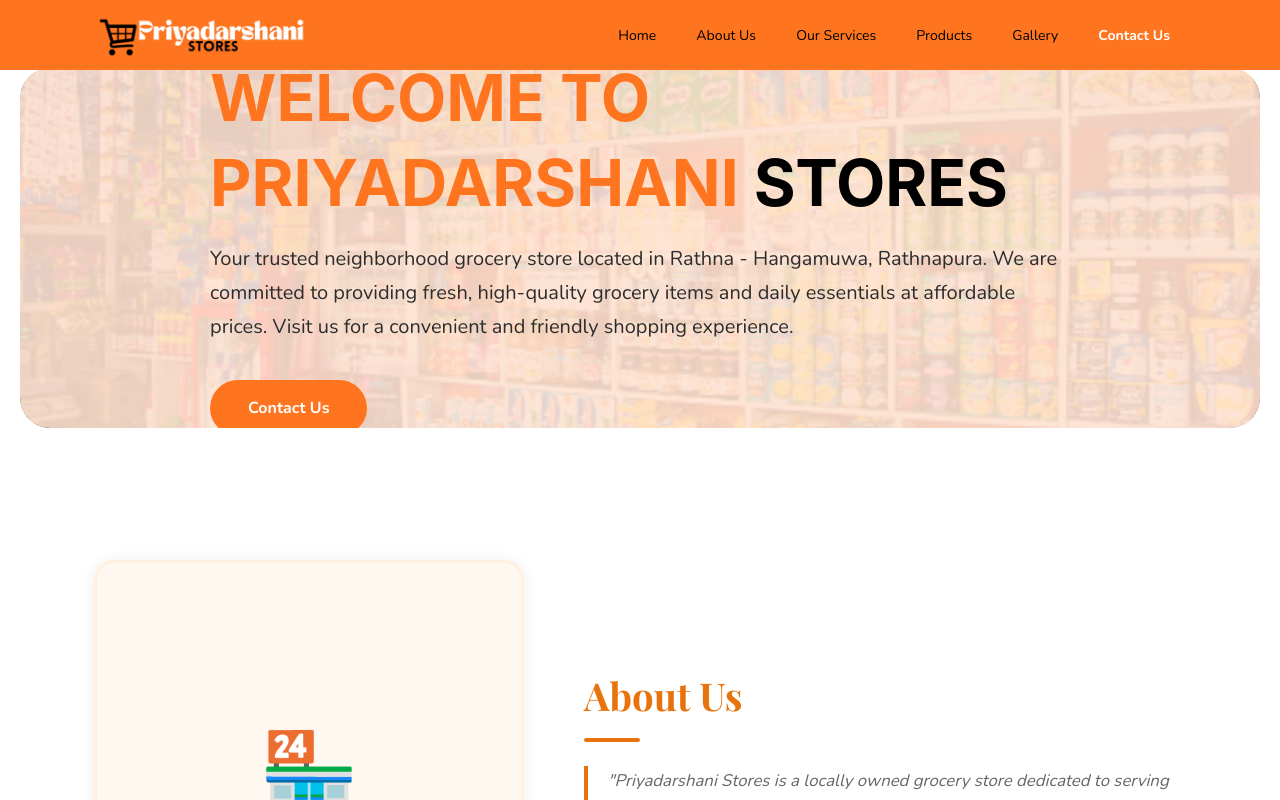
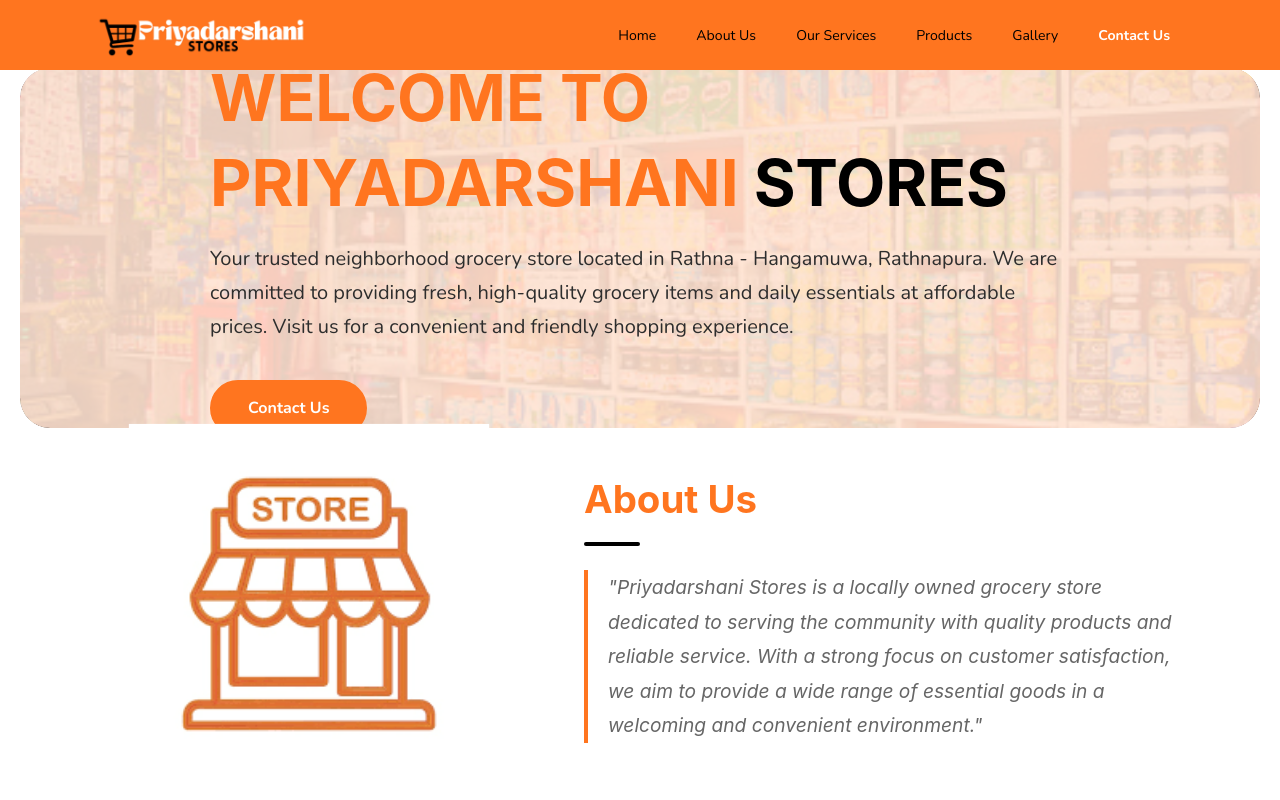
Before and after one commit to chamithdharmarathna/priyadarshani-stores, a React (Vite) app in the folder frontend/: page / in a window 1280 px wide. Shown: the top 800 px of the page. Built offline with nearby package versions, Linux system fonts and the light colour scheme.

Commit message:
About us section image change

```diff
--- a/frontend/src/components/About.tsx
+++ b/frontend/src/components/About.tsx
@@ -1,17 +1,140 @@
-import React from "react";
+/** @jsxImportSource @emotion/react */
+import { css, keyframes } from "@emotion/react";
+import storeLogo from "../assets/storelogo.png";
 
-const About: React.FC = () => (
-  <section id="about" className="section about">
-    <div className="container about__inner">
-      <div className="about__img-wrap">
-        <div className="about__img-placeholder">
-          <span>🏪</span>
+const About = () => {
+  // Animation for the logo
+  const floatAnimation = keyframes`
+    0%, 100% {
+      transform: translateY(0);
+    }
+    50% {
+      transform: translateY(-10px);
+    }
+  `;
+
+  const pulseAnimation = keyframes`
+    0%, 100% {
+      transform: scale(1);
+    }
+    50% {
+      transform: scale(1.05);
+    }
+  `;
+
+  // Styles
+  const aboutSectionStyles = css`
+      background: white;
+      margin-top: -90px;  // Add this to pull the section up
+
+      @media (max-width: 768px) {
+        padding: 30px 0 50px 0;
+        margin-top: -20px;  // Less negative on mobile
+      }
+    `;
+
+  const aboutInnerStyles = css`
+    display: grid;
+    grid-template-columns: 1fr 1.4fr;
+    gap: 60px;
+    align-items: center;
+    width: 100%;
+    max-width: 1140px;
+    margin: 0 auto;
+    padding: 0 24px;
+
+    @media (max-width: 900px) {
+      grid-template-columns: 1fr;
+      gap: 40px;
+    }
+  `;
+
+  const imgWrapStyles = css`
+    border-radius: 20px;
+    overflow: hidden;
+    aspect-ratio: 1 / 1;
+    display: flex;
+    align-items: center;
+    justify-content: center;
+    background: transparent;
+    animation: ${floatAnimation} 3s ease-in-out infinite;
+
+    @media (max-width: 900px) {
+      max-width: 320px;
+      margin: 0 auto;
+    }
+  `;
+
+  const logoImageStyles = css`
+    width: 80%;
+    height: 80%;
+    object-fit: contain;
+    animation: ${pulseAnimation} 4s ease-in-out infinite;
+    transition: transform 0.3s ease;
+
+    &:hover {
+      transform: scale(1.02);
+    }
+  `;
+
+  const contentStyles = css`
+    @media (max-width: 900px) {
+      text-align: center;
+    }
+  `;
+
+  const titleStyles = css`
+    font-family: 'Inter', sans-serif;
+    font-size: clamp(1.8rem, 3vw, 2.4rem);
+    color: #FF751F;
+    margin-bottom: 10px;
+    font-weight: 700;
+  `;
+
+  const dividerStyles = css`
+    width: 56px;
+    height: 4px;
+    background: black;
+    border-radius: 4px;
+    margin-bottom: 24px;
+
+    @media (max-width: 900px) {
+      margin-left: auto;
+      margin-right: auto;
+    }
+  `;
+
+  const bodyStyles = css`
+    color: #666666;
+    font-family: 'Inter', sans-serif;
+    font-size: 1.2rem;
+    font-style: italic;
+    line-height: 1.8;
+    border-left: 4px solid #FF751F;
+    padding-left: 20px;
+
+    @media (max-width: 900px) {
+      text-align: left;
+      border-left: 4px solid #FF751F;
+      padding-left: 20px;
+    }
+
+    @media (max-width: 768px) {
+      font-size: 0.95rem;
+      line-height: 1.6;
+    }
+  `;
+
+  return (
+    <section id="about" css={aboutSectionStyles}>
+      <div css={aboutInnerStyles}>
+        <div css={imgWrapStyles}>
+          <img src={storeLogo} alt="Priyadarshani Stores Logo" css={logoImageStyles} />
         </div>
-      </div>
-      <div className="about__content">
-        <h2 className="section__title">About Us</h2>
-        <div className="section__divider" />
-        <p className="about__body">
+        <div css={contentStyles}>
+          <h2 css={titleStyles}>About Us</h2>
+          <div css={dividerStyles} />
+          <p css={bodyStyles}>
             "Priyadarshani Stores is a locally owned grocery store dedicated to
             serving the community with quality products and reliable service. With
             a strong focus on customer satisfaction, we aim to provide a wide range
@@ -21,5 +144,6 @@ const About: React.FC = () => (
       </div>
     </section>
   );
+};
 
 export default About;
```
Also changed, not shown: frontend/src/assets/storelogo.png (added). Lines whose indentation alone changed are shown as unchanged.
